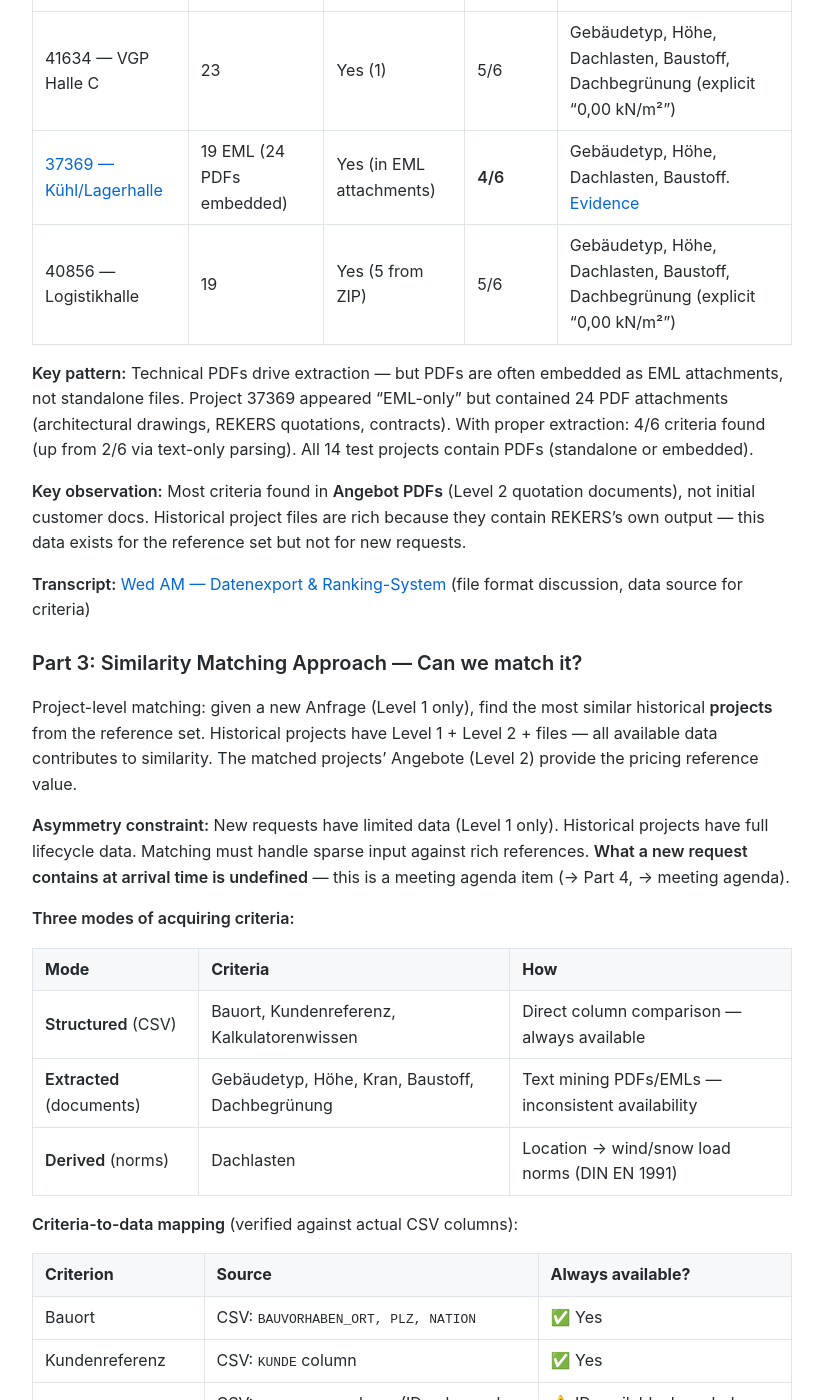
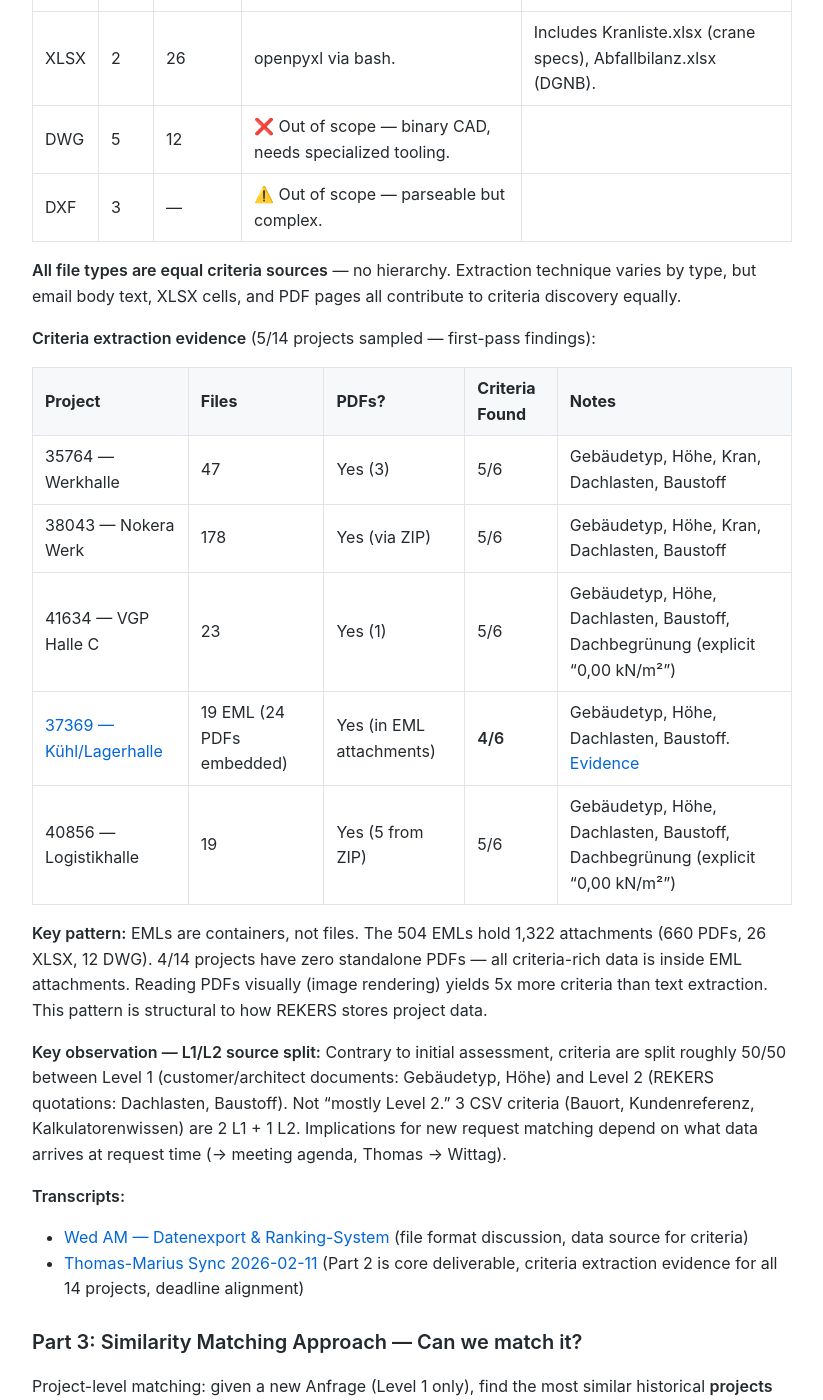
Before and after one commit to MariusWilsch/public-wilsch-ai-pages, a Jekyll site: the page built from project/rekers/design-doc-feasibility-report.md, in a window 1280 px wide and 1400 px high, scrolled down 4543 px. Shown: the whole window, without its empty margins (228-1051 px from the left). Built offline with Jekyll 4.4.1, drawn with Linux system fonts in a browser that asks for light colours; our own code applies the rules of GitHub Pages for plain Markdown files; some of the changed text lies outside the part shown.

Commit message:
Sync from hippocampus 2026-02-12

```diff
--- a/project/rekers/design-doc-feasibility-report.md
+++ b/project/rekers/design-doc-feasibility-report.md
@@ -72,7 +72,14 @@ The problem is NOT building a full AI quotation system. The problem IS determini
 
 **Level 3 — Execution** (what was built): Not delivered — deferred to POC.
 
-**Across all 14 projects:** ~740 files (482 EML, 210 PDF, 5 DWG, 3 DXF, 2 XLSX, no IFC). Dates 2019–2025, €1.2M–€15.3M.
+**Across all 14 projects:** Dates 2019–2025, €1.2M–€15.3M. File inventory has two layers:
+
+| Layer | Total | Key types |
+|-------|-------|-----------|
+| **L0: Visible** (folder files) | 565 | 504 EML, 44 PDF, 17 ZIP |
+| **L2: Hidden** (EML attachments) | 1,322 | 660 PDF, 26 XLSX, 12 DWG, 435 images |
+
+The ~740 files previously reported counted L0 + pre-extracted ZIPs. EML attachments (L2) were uncounted — yet contain the majority of criteria-rich PDFs. Every project is 2.2x–3.2x richer than the file system shows. ZIPs are containers at any level (in folders or inside EML attachments) — extract wherever found, then all rules apply to contents.
 
 **Folder structure** (Anfrage ID = project, subfolders = customer links, verified 1:1 match with CSV):
 
@@ -136,16 +143,18 @@ REKERS Test Data/
 
 Prerequisite for Part 3: 6 of 9 matching criteria require information extraction from project files (see Part 3 criteria mapping).
 
-**File types in test data (post-ZIP extraction):**
+**File types and extraction approach:**
 
-| Type | Count | Processable? |
-|------|-------|-------------|
-| EML | 482 | ✅ Text-based — straightforward |
-| PDF | 210 | ✅ Text-based — straightforward |
-| DWG | 5 | ❌ Binary CAD — needs specialized tooling |
-| DXF | 3 | ⚠️ Text-based CAD — parseable but complex |
-| XLSX | 2 | ✅ Structured — includes Kranliste.xlsx |
-| IFC | 0 | N/A — absent from test data |
+| Type | L0 | L2 (in EMLs) | How to read | Notes |
+|------|----|-------------|-------------|-------|
+| EML | 504 | — | Body: text parsing. Attachments: extract to disk first. | Containers — not files. 660 PDFs + 26 XLSX + 12 DWG hidden inside. |
+| PDF | 44 | 660 | Read tool (renders as images natively). NOT text extraction. | 5x more criteria found via visual read vs text parse. |
+| ZIP | 17 | 8 | Extract wherever found (on disk or inside EMLs), then apply all rules to contents. | Pre-extracted to `_extracted/` dirs for L0 ZIPs. |
+| XLSX | 2 | 26 | openpyxl via bash. | Includes Kranliste.xlsx (crane specs), Abfallbilanz.xlsx (DGNB). |
+| DWG | 5 | 12 | ❌ Out of scope — binary CAD, needs specialized tooling. | |
+| DXF | 3 | — | ⚠️ Out of scope — parseable but complex. | |
+
+**All file types are equal criteria sources** — no hierarchy. Extraction technique varies by type, but email body text, XLSX cells, and PDF pages all contribute to criteria discovery equally.
 
 **Criteria extraction evidence** (5/14 projects sampled — first-pass findings):
 
@@ -157,11 +166,13 @@ Prerequisite for Part 3: 6 of 9 matching criteria require information extraction
 | [37369 — Kühl/Lagerhalle](https://mariuswilsch.github.io/public-wilsch-ai-pages/project/rekers/criteria-evidence-37369) | 19 EML (24 PDFs embedded) | Yes (in EML attachments) | **4/6** | Gebäudetyp, Höhe, Dachlasten, Baustoff. [Evidence](https://mariuswilsch.github.io/public-wilsch-ai-pages/project/rekers/criteria-evidence-37369) |
 | 40856 — Logistikhalle | 19 | Yes (5 from ZIP) | 5/6 | Gebäudetyp, Höhe, Dachlasten, Baustoff, Dachbegrünung (explicit "0,00 kN/m²") |
 
-**Key pattern:** Technical PDFs drive extraction — but PDFs are often embedded as EML attachments, not standalone files. Project 37369 appeared "EML-only" but contained 24 PDF attachments (architectural drawings, REKERS quotations, contracts). With proper extraction: 4/6 criteria found (up from 2/6 via text-only parsing). All 14 test projects contain PDFs (standalone or embedded).
+**Key pattern:** EMLs are containers, not files. The 504 EMLs hold 1,322 attachments (660 PDFs, 26 XLSX, 12 DWG). 4/14 projects have zero standalone PDFs — all criteria-rich data is inside EML attachments. Reading PDFs visually (image rendering) yields 5x more criteria than text extraction. This pattern is structural to how REKERS stores project data.
 
-**Key observation:** Most criteria found in **Angebot PDFs** (Level 2 quotation documents), not initial customer docs. Historical project files are rich because they contain REKERS's own output — this data exists for the reference set but not for new requests.
+**Key observation — L1/L2 source split:** Contrary to initial assessment, criteria are split roughly 50/50 between Level 1 (customer/architect documents: Gebäudetyp, Höhe) and Level 2 (REKERS quotations: Dachlasten, Baustoff). Not "mostly Level 2." 3 CSV criteria (Bauort, Kundenreferenz, Kalkulatorenwissen) are 2 L1 + 1 L2. Implications for new request matching depend on what data arrives at request time (→ meeting agenda, Thomas → Wittag).
 
-**Transcript:** [Wed AM — Datenexport & Ranking-System](https://app.fireflies.ai/view/01KG1V9Y791YHSAVP7GJABEJAA) (file format discussion, data source for criteria)
+**Transcripts:**
+- [Wed AM — Datenexport & Ranking-System](https://app.fireflies.ai/view/01KG1V9Y791YHSAVP7GJABEJAA) (file format discussion, data source for criteria)
+- [Thomas-Marius Sync 2026-02-11](https://drive.google.com/file/d/11Ttr1zcWoVSZccolGwJkCsWLZ2A-3G2g/view) (Part 2 is core deliverable, criteria extraction evidence for all 14 projects, deadline alignment)
 
 ### Part 3: Similarity Matching Approach — Can we match it?
 
@@ -300,3 +311,4 @@ Target: IBM Power 10 (~20 TOPS per chip). Alternative: hybrid approach (external
 - `/Users/verdant/.claude/projects/-Users-verdant-Documents-projects/fc9f193e-2d54-4ea9-bcc1-5dfd2dd35f2d.jsonl` (initial design doc creation)
 - `/Users/verdant/.claude/projects/-Users-verdant-Documents-projects-WILSCH-AI-INTERNAL--soloforce/00e6a51f-cd0d-432f-b5f4-f2a41dd07a4d.jsonl` (data deep dive, criteria mapping, validation design)
 - `/Users/verdant/.claude/projects/-Users-verdant-Documents-projects-WILSCH-AI-INTERNAL--soloforce/cb7381c0-65f8-42cd-bf0a-a6a09bbfe357.jsonl` (Part 1 extraction pass — 16 uncertainties resolved)
+- `/Users/verdant/.claude/projects/-Users-verdant-Documents-projects-billable-REKERS--poc/772b96f8-d646-428c-bde6-9eeddf0418b5.jsonl` (Part 2 extraction pass — 12 uncertainties resolved, evidence template formalized)
```
Also changed, not shown: project/rekers/criteria-evidence-template.md (added, +122 -0 lines).
